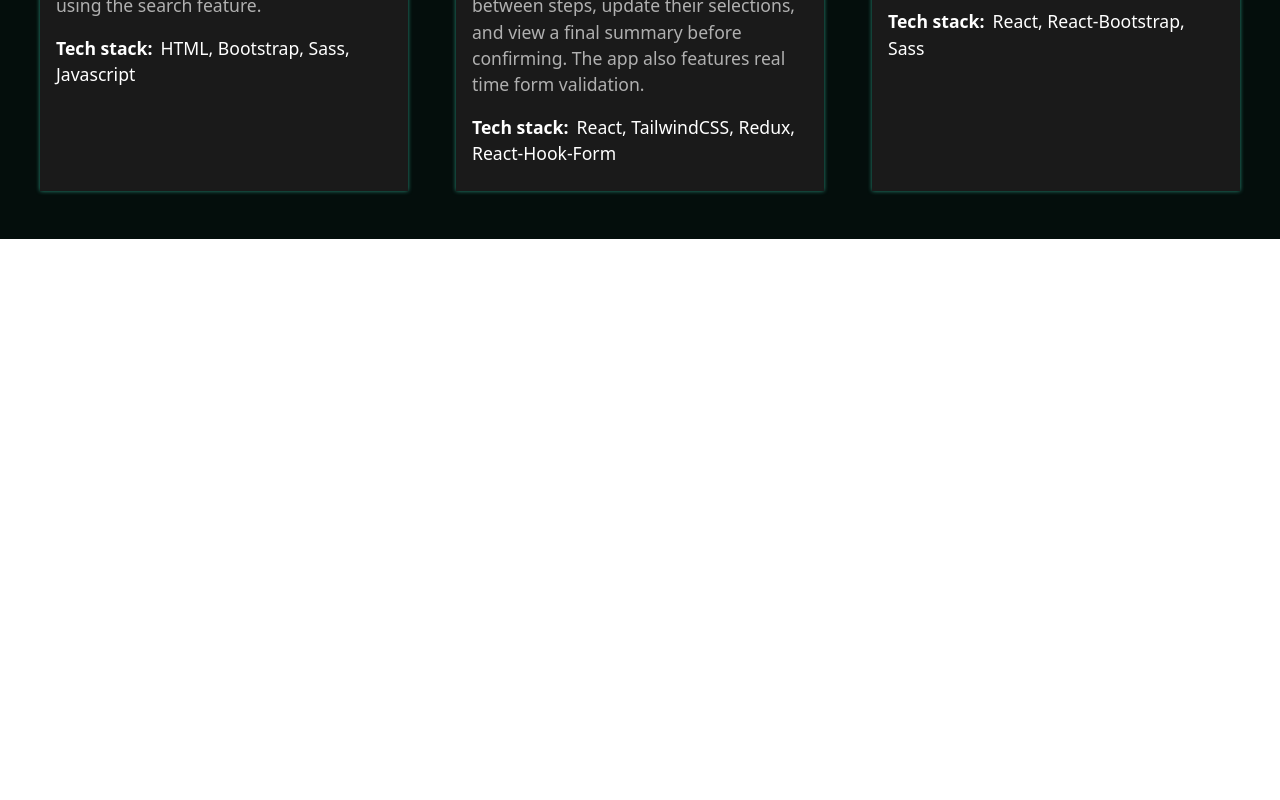
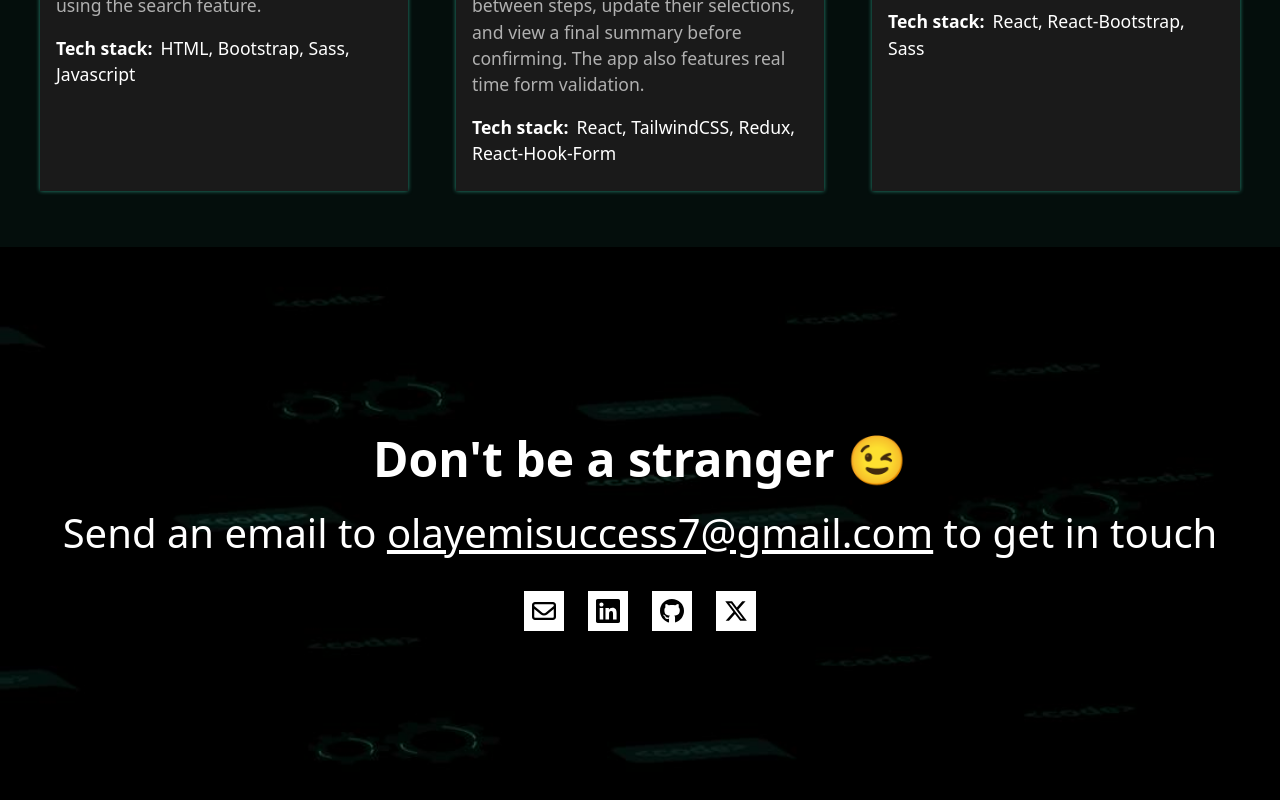
Before and after one commit to Error-at-night/My-Portfolio, a React (Vite) app: page / in a window 1280 px wide. Shown: the part 2713-3513 px from the top of the page. Before the commit the page ends 2952 px from the top, so only its background shows below. Built offline with nearby package versions, Linux system fonts and the light colour scheme.

Commit message:
Added a footer section

```diff
--- /dev/null
+++ b/src/components/Footer.jsx
@@ -0,0 +1,32 @@
+import { Link } from "react-router-dom"
+import footerBackground from "../assets/footer.jpeg"
+import { socialMedia } from "../utils/socialMedia"
+
+function Footer(){
+  return (
+    <footer className="relative">
+      <div>
+        <img src={footerBackground} className="w-full h-[60vh] sm:h-[70vh] object-cover" alt="banner"/>
+      </div>
+      <div className="absolute inset-0 flex flex-col items-center justify-center text-center px-4">
+        <div>
+          <p className="text-white font-extrabold text-[1.9rem] mb-2 sm:text-[2.5rem] md:text-[3rem]">Don't be a stranger 😉</p>
+          <Link to="mailto: olayemisuccess7@gmail.com" className="text-white
+            text-[1.5rem] sm:text-[2rem] md:text-[2.2rem] lg:text-[2.5rem]"
+          >
+            Send an email to <span className="underline break-all">olayemisuccess7@gmail.com</span> to get in touch
+          </Link>
+        </div>
+        <div className="flex items-center pt-7">
+          {socialMedia.map((social) => (
+            <Link to={social.to} key={social.title} className="px-3">
+              <img src={social.image} alt={social.title} className="w-10 h-10 px-2 bg-white"/>
+            </Link>
+          ))}
+        </div>
+      </div>
+    </footer>
+  )
+}
+
+export default Footer
--- a/src/components/Header.jsx
+++ b/src/components/Header.jsx
@@ -7,7 +7,7 @@ function Header() {
   return (
     <header className="relative">
       <div>
-      <img src={banner} className="w-full h-[70vh] md:h-[80vh] lg:h-[90vh] object-cover" alt="Banner"/>
+        <img src={banner} className="w-full h-[70vh] md:h-[80vh] lg:h-[90vh] object-cover" alt="Banner"/>
       </div>
       <div className="absolute inset-0 flex items-center justify-center text-center px-4">
         <div>
--- a/src/components/Navbar.jsx
+++ b/src/components/Navbar.jsx
@@ -96,7 +96,7 @@ function Navbar() {
               <div className="px-6 pt-12 flex items-center justify-center gap-x-6">
                 {socialMedia.map((social) => (
                   <Link to={social.to} key={social.title}>
-                    <img src={social.image} alt={social.title} className="w-6 h-6 bg-white"/>
+                    <img src={social.image} alt={social.title} className="w-8 h-8 px-2 bg-white"/>
                   </Link>
                 ))}
               </div>
--- a/src/components/Projects.jsx
+++ b/src/components/Projects.jsx
@@ -4,7 +4,7 @@ import { projects } from "../utils/projects"
 
 function Projects() {
   return (
-    <main className="bg-[#040E0C] px-8 pt-3 pb-12" id="projects">
+    <main className="bg-[#040E0C] px-8 pt-3 pb-14" id="projects">
       <div className="max-w-[1200px] mx-auto mt-6">
         <h1 className="text-[#FFFFFF] font-extrabold text-[1.9rem] sm:text-[2rem] md:text-[2.5rem]">My Projects</h1>
         <div className="grid grid-cols-12 sm:gap-x-12 gap-y-10 mt-6">
--- a/src/pages/Layout.jsx
+++ b/src/pages/Layout.jsx
@@ -1,4 +1,5 @@
 import AboutMe from "../components/AboutMe"
+import Footer from "../components/Footer"
 import Header from "../components/Header"
 import Projects from "../components/Projects"
 import ScrollToTopButton from "../components/ScrollToTopButton"
@@ -10,6 +11,7 @@ function Layout() {
       <AboutMe/>
       <Projects/>
       <ScrollToTopButton/>
+      <Footer/>
     </>
   )
 }
```
Also changed, not shown: src/assets/footer.jpeg (added).
